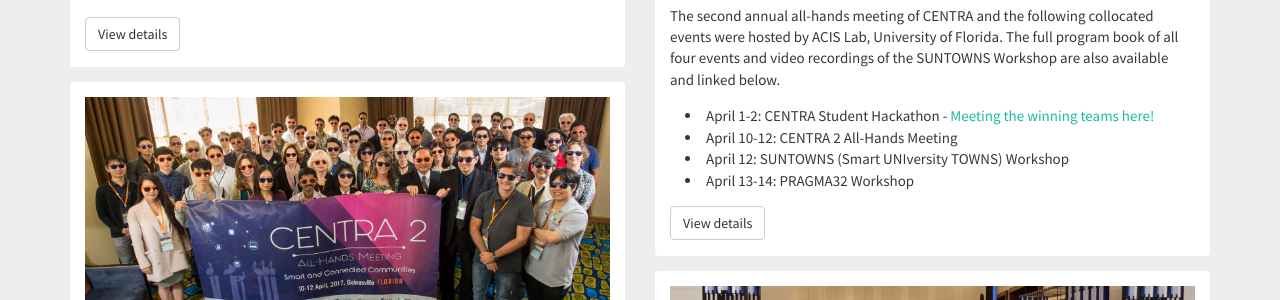
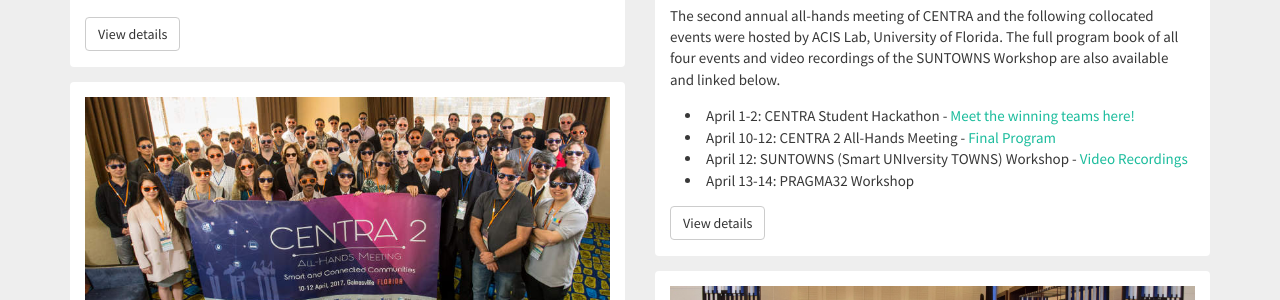
Before and after one commit to hmchou56/centra8, a Jekyll site: the page built from index.html, in a window 1280 px wide. Shown: the part 695-995 px from the top of the page. Built offline with Jekyll 4.4.1, drawn with Linux system fonts in a browser that asks for light colours; nearby versions of some CDN libraries.

Commit message:
added column2_newsitem1

```diff
--- a/index.html
+++ b/index.html
@@ -27,9 +27,9 @@ column2_newsitem1_link: /centra2/
 column2_newsitem1_text: "The second annual all-hands meeting of CENTRA and the following collocated events were hosted by ACIS Lab, University of Florida. The full program book of all four events and video recordings of the SUNTOWNS Workshop are also available and linked below.
 <br>
 <ul>
- <li>April 1-2: CENTRA Student Hackathon - <a href=\"http://www.globalcentra.org/news/2017-04-04-student-hackathon.html\">Meeting the winning teams here!</a></li>
- <li>April 10-12: CENTRA 2 All-Hands Meeting</li>
- <li>April 12: SUNTOWNS (Smart UNIversity TOWNS) Workshop</li>
+ <li>April 1-2: CENTRA Student Hackathon - <a href=\"http://www.globalcentra.org/news/2017-04-04-student-hackathon.html\">Meet the winning teams here!</a></li>
+ <li>April 10-12: CENTRA 2 All-Hands Meeting - <a href=\"http://www.globalcentra.org/program2017.pdf\">Final Program</a></li>
+ <li>April 12: SUNTOWNS (Smart UNIversity TOWNS) Workshop - <a href=\"http://www.globalcentra.org/suntowns2017/program.html\">Video Recordings</a></li>
  <li>April 13-14: PRAGMA32 Workshop</li></ul>"
 
 column2_newsitem2_headline: Collaborators
```
